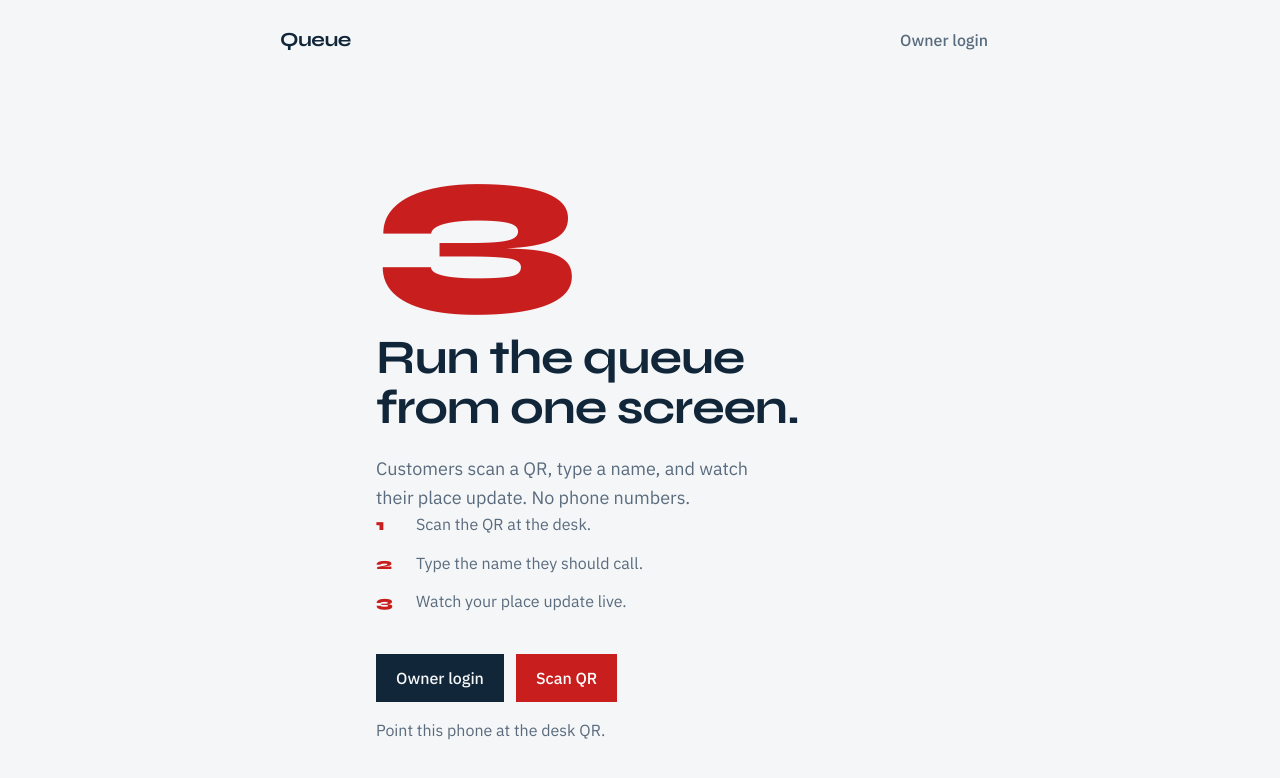
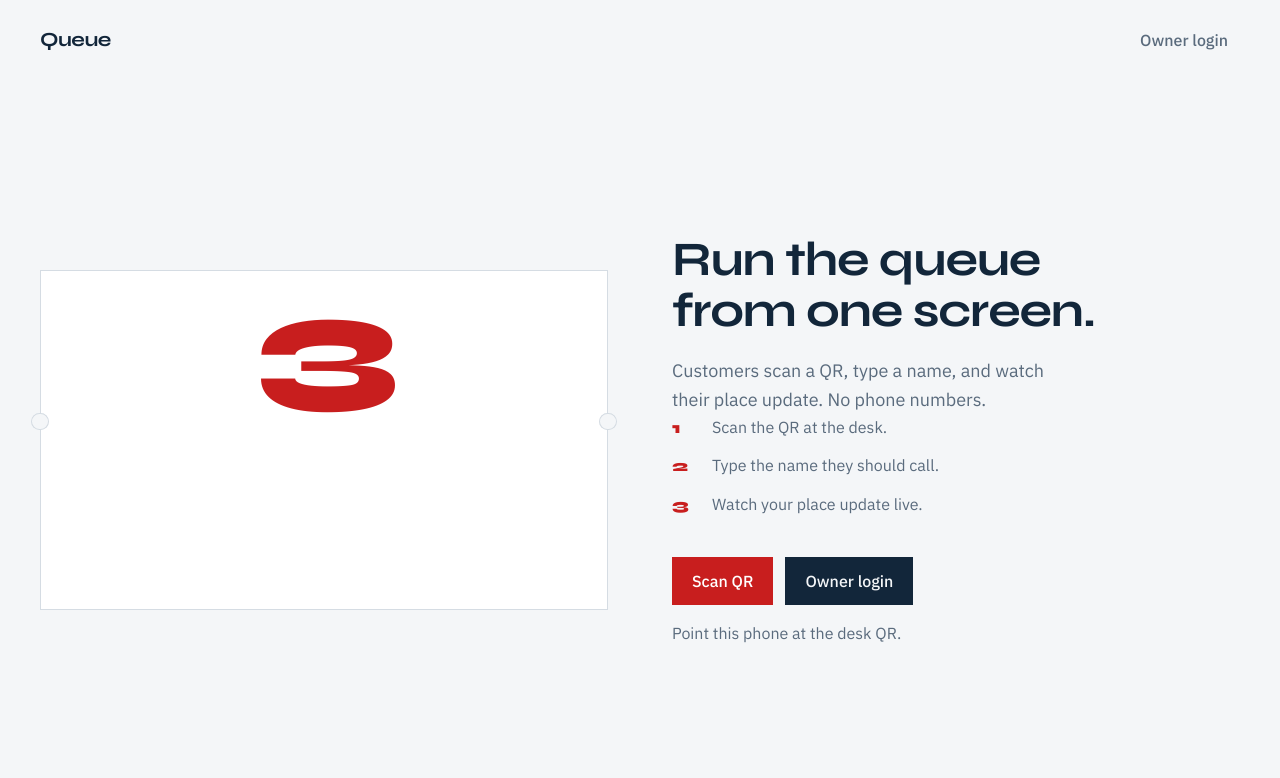
Before and after one commit to Hollenite/Callnext-QueueManager, a Next.js app: page / in a window 1280 px wide. Shown: the top 778 px of the page. Built offline with nearby package versions, Linux system fonts and the light colour scheme.

Commit message:
improve landing page

```diff
--- a/app/globals.css
+++ b/app/globals.css
@@ -135,7 +135,7 @@ input:focus-visible,
 .ticket-number {
   font-family: Syne, sans-serif;
   font-weight: 800;
-  font-size: clamp(6.5rem, 28vw, 12rem);
+  font-size: clamp(4.5rem, 28cqi, 8.5rem);
   line-height: 0.85;
   letter-spacing: -0.06em;
   color: var(--ticket);
@@ -154,7 +154,11 @@ input:focus-visible,
 
 .ticket-number.is-now {
   color: var(--amber);
-  font-size: clamp(5rem, 22vw, 9rem);
+  font-size: clamp(4rem, 24cqi, 7.5rem);
+}
+
+.ticket-number.is-finding {
+  animation: ticket-tick 1.1s var(--ease-out) infinite;
 }
 
 .ticket-stub.is-called {
@@ -198,14 +202,60 @@ input:focus-visible,
 
 .ticket-stub {
   position: relative;
+  container-type: inline-size;
   width: 100%;
   background: var(--paper);
   padding: 1.75rem 1.25rem 1.5rem;
   box-shadow: inset 0 0 0 1px var(--line);
 }
 
+.ticket-stub-hero {
+  aspect-ratio: 5 / 3;
+  display: flex;
+  align-items: flex-start;
+  justify-content: center;
+  padding-top: 1.1rem;
+}
+
+.ticket-stub-hero:has(.is-finding) {
+  align-items: center;
+  padding-top: 1.75rem;
+}
+
+.ticket-stub-hero .ticket-number {
+  margin-bottom: 0;
+}
+
+.ticket-stub-fill {
+  position: absolute;
+  inset: 0;
+  z-index: 0;
+  background: var(--ticket);
+  transform: scaleY(0);
+  transform-origin: bottom center;
+  transition: transform 400ms var(--ease-out);
+  pointer-events: none;
+}
+
+.ticket-stub-wait {
+  position: absolute;
+  right: 0;
+  bottom: 0.7rem;
+  left: 0;
+  z-index: 1;
+  margin: 0;
+  font-size: 1.05rem;
+  text-align: center;
+  color: #fff;
+}
+
+.ticket-stub.is-inking .ticket-number {
+  color: #fff;
+}
+
 .ticket-stub .ticket-number {
-  font-size: clamp(5.5rem, 22vw, 9rem);
+  position: relative;
+  z-index: 1;
 }
 
 .ticket-stub::before,
@@ -352,6 +402,7 @@ input:focus-visible,
 @media (prefers-reduced-motion: reduce) {
   .btn,
   .ticket-number,
+  .ticket-stub-fill,
   .skip-link,
   .scan-reticle,
   [data-sonner-toaster],
--- a/app/page.tsx
+++ b/app/page.tsx
@@ -1,5 +1,6 @@
 import Link from "next/link";
 import { SiteHeader } from "@/components/site-header";
+import { deskShell } from "@/lib/desk";
 
 export default function HomePage() {
   return (
@@ -7,12 +8,16 @@ export default function HomePage() {
       <SiteHeader />
       <main
         id="main"
-        className="mx-auto flex w-full max-w-xl flex-1 flex-col justify-center px-6 py-10"
+        className={`${deskShell} flex flex-1 flex-col justify-center py-10 lg:py-16`}
       >
+        <div className="grid items-center gap-10 lg:grid-cols-2 lg:gap-16">
+          <div className="ticket-stub ticket-stub-hero mx-auto w-full max-w-md lg:mx-0 lg:max-w-xl">
             <p className="ticket-number select-none" aria-hidden="true">
               3
             </p>
-        <h1 className="mt-8 max-w-[12ch] text-5xl leading-[1.05] tracking-tight">
+          </div>
+          <div>
+            <h1 className="max-w-[12ch] text-4xl leading-[1.05] tracking-tight sm:text-5xl">
               Run the queue from one screen.
             </h1>
             <p className="mt-5 max-w-sm text-lg leading-relaxed text-slate">
@@ -24,17 +29,17 @@ export default function HomePage() {
               <li>Type the name they should call.</li>
               <li>Watch your place update live.</li>
             </ol>
-        <div className="mt-10 flex flex-col gap-3 sm:flex-row">
-          <Link href="/login" className="btn btn-primary w-full sm:w-auto">
+            <div className="mt-10 flex flex-col gap-3 lg:flex-row">
+              <Link href="/scan" className="btn btn-ticket w-full lg:w-auto">
+                Scan QR
+              </Link>
+              <Link href="/login" className="btn btn-primary w-full lg:w-auto">
                 Owner login
               </Link>
-          <Link href="/scan" className="btn btn-ticket w-full sm:w-auto">
-            Scan QR
-          </Link>
             </div>
-        <p className="mt-4 text-slate">
-          Point this phone at the desk QR.
-        </p>
+            <p className="mt-4 text-slate">Point this phone at the desk QR.</p>
+          </div>
+        </div>
       </main>
     </>
   );
--- a/components/site-header.tsx
+++ b/components/site-header.tsx
@@ -32,7 +32,7 @@ export function SiteHeader({ signedIn = false, className }: Props) {
     <header
       className={cn(
         "flex flex-wrap items-center justify-between gap-2 py-5",
-        signedIn ? deskShell : "mx-auto w-full max-w-3xl px-6",
+        deskShell,
         className,
       )}
     >
--- a/components/ticket-board.tsx
+++ b/components/ticket-board.tsx
@@ -179,7 +179,16 @@ export function TicketBoard({ initialQueue, initialEntries }: Props) {
   }
 
   if (myStatus === "loading") {
-    return <p className="text-slate">Finding your ticket…</p>;
+    return (
+      <div className="my-auto w-full">
+        <div className="ticket-stub ticket-stub-hero mx-auto w-full max-w-md">
+          <p className="ticket-number is-finding select-none" aria-hidden="true">
+            —
+          </p>
+        </div>
+        <p className="mt-6 text-lg text-slate">Finding your ticket…</p>
+      </div>
+    );
   }
 
   if (myStatus === "missing") {
@@ -225,6 +234,13 @@ export function TicketBoard({ initialQueue, initialEntries }: Props) {
   const serving = myStatus === "serving";
   const nextUp = !serving && position === 1;
   const live = serving ? "assertive" : "polite";
+  const fill =
+    serving || ahead === null
+      ? 0
+      : nextUp
+        ? 0.88
+        : Math.max(0.28, Math.min(0.75, 1 / (ahead + 1)));
+  const overInk = !serving && fill >= 0.55;
   const headline = serving
     ? "Go to the desk now"
     : nextUp
@@ -243,7 +259,20 @@ export function TicketBoard({ initialQueue, initialEntries }: Props) {
         <QueueStatus open={queue.is_open} />
       </div>
       <div className="mt-10 flex flex-1 flex-col items-start">
-        <div className={cn("ticket-stub w-full", serving && "is-called")}>
+        <div
+          className={cn(
+            "ticket-stub ticket-stub-hero w-full",
+            serving && "is-called",
+            overInk && "is-inking",
+          )}
+        >
+          {!serving && ahead !== null ? (
+            <div
+              className="ticket-stub-fill"
+              style={{ transform: `scaleY(${fill})` }}
+              aria-hidden="true"
+            />
+          ) : null}
           <p
             key={serving ? "now" : String(position ?? "wait")}
             className={cn("ticket-number", serving && "is-now")}
@@ -252,6 +281,9 @@ export function TicketBoard({ initialQueue, initialEntries }: Props) {
           >
             {serving ? "now" : (position ?? "—")}
           </p>
+          {!serving && waitLabel ? (
+            <p className="ticket-stub-wait">{waitLabel}</p>
+          ) : null}
         </div>
         <h1
           className={cn(
@@ -282,9 +314,6 @@ export function TicketBoard({ initialQueue, initialEntries }: Props) {
                   : `${ahead} people ahead of you.`}
             </p>
           </>
-        ) : null}
-        {!serving && waitLabel && !nextUp ? (
-          <p className="mt-3 text-xl text-slate">{waitLabel}</p>
         ) : null}
         {!queue.is_open ? (
           <p className="mt-4 text-ticket">
```
Lines whose indentation alone changed are shown as unchanged.
